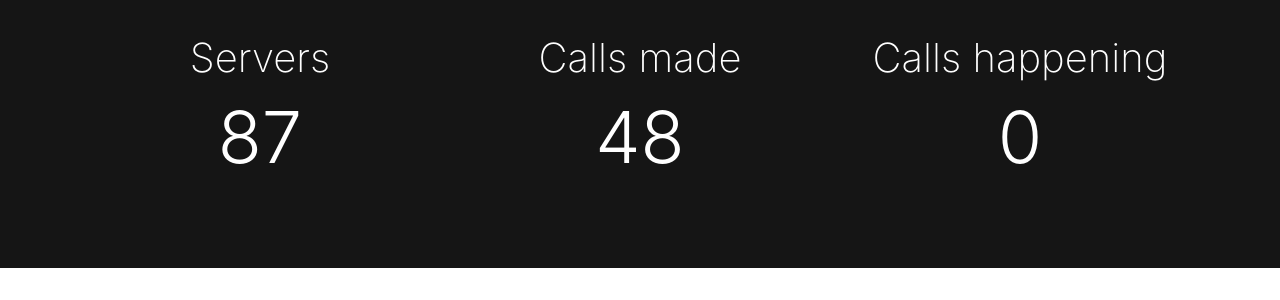
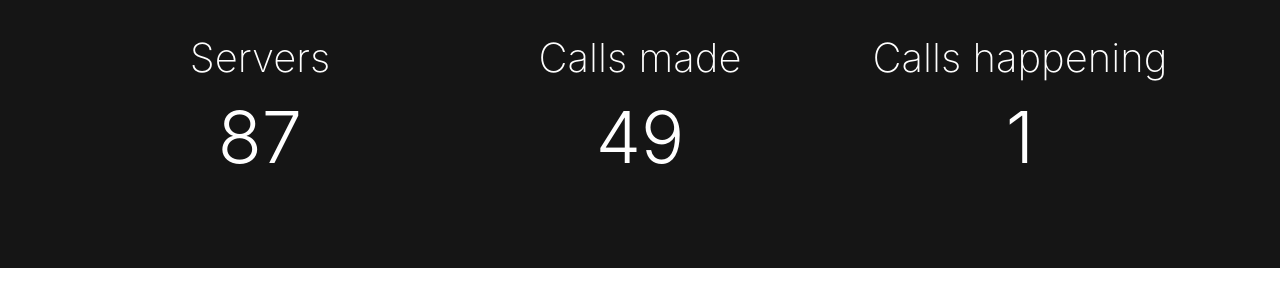
Before and after one commit to tumblenet/tnphone.tumblenet.ga, a Jekyll site: the page built from index.html, in a window 1280 px wide and 900 px high, scrolled down 443 px. Shown: the part 167-467 px from the top of the window. Built offline with Jekyll 4.4.1, drawn with Linux system fonts in a browser that asks for light colours; nearby versions of some CDN libraries.

Commit message:
Update Phones feed

```diff
--- a/_data/phones.json
+++ b/_data/phones.json
@@ -1,5 +1,5 @@
 {
-	"callsMade": 48,
+	"callsMade": 49,
 	"servers": 87,
-	"currentCalls": 0
+	"currentCalls": 1
 }
```
